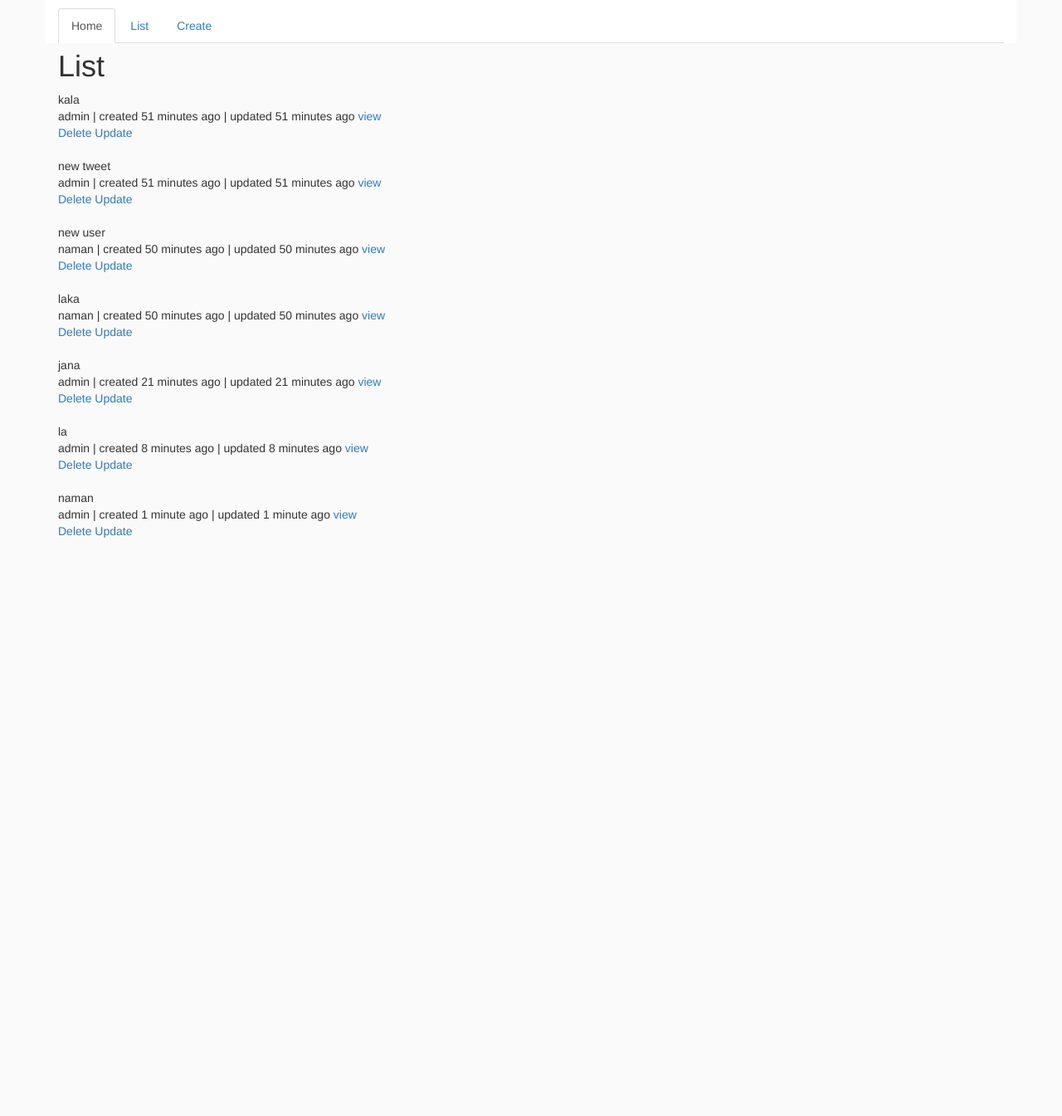
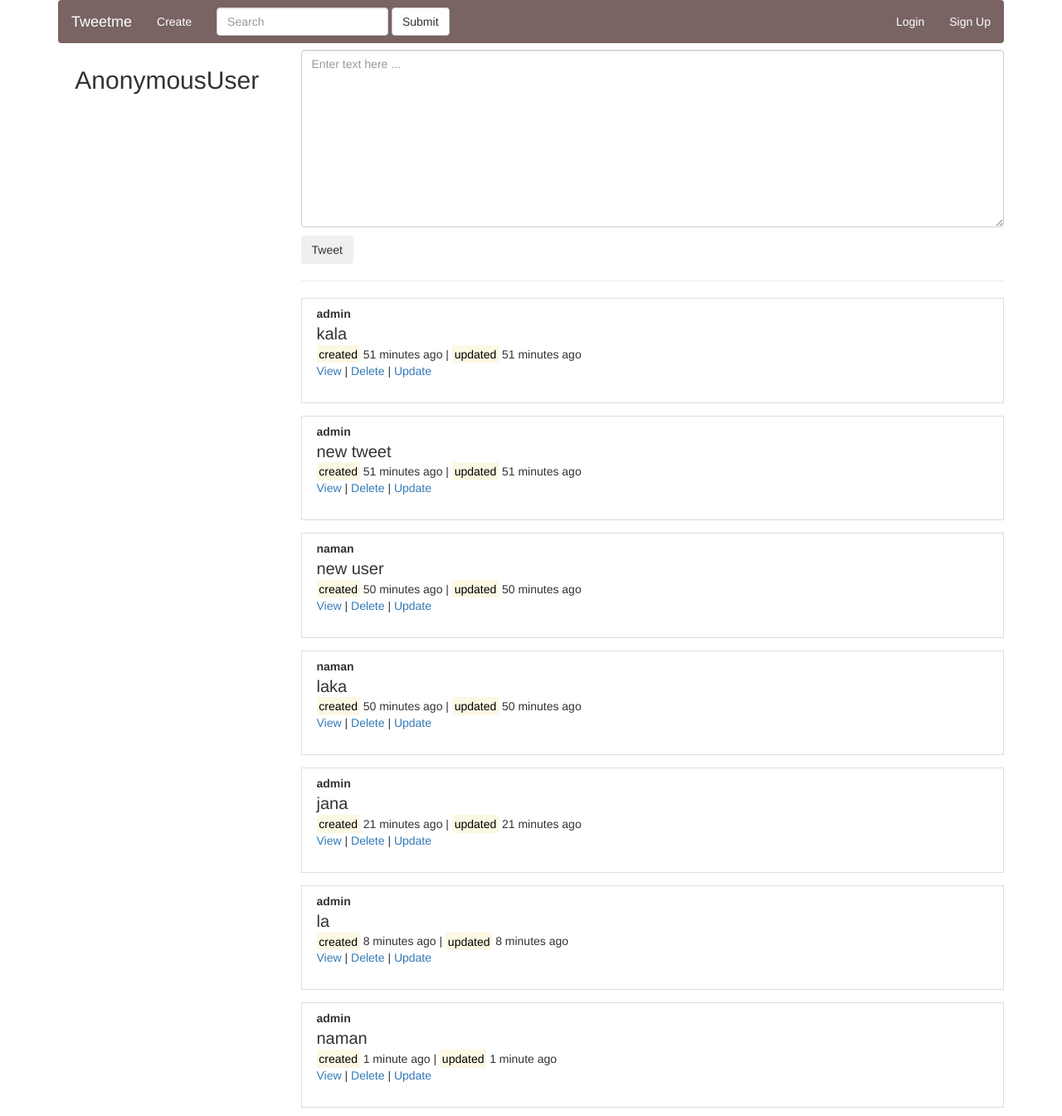
Before and after one commit to namanjain10/Tweets, a Django app: page /list/ in a window 1280 px wide. Shown: the whole page at 83% size. Before the commit the page ends 648 px from the top, so only its background shows below. Run offline with Django 3.2, Linux system fonts and the light colour scheme; data comes from the database, SQL or seed files in the repository; both versions use the stored data as it was after the commit; parts of the project's set-up code (start-up, migrations or seed data) failed here and were passed over; some libraries are stand-ins or nearby versions.

Commit message:
styling and home page created

```diff
--- a/static/css/index.css
+++ b/static/css/index.css
@@ -1,18 +1,18 @@
-h3 {
-    color: rgb(37, 74, 198);
+/* h3 {
+    color: rgb(190, 38, 38);
 }
 
 h1 {
-    color: rgb(75, 6, 150);
+    color: rgb(126, 52, 52);
 }
 
 h2 {
-    color: rgb(40, 105, 191);
+    color: rgb(170, 47, 47);
 }
 
 h4 {
-    color: rgb(40, 153, 168);
-}
+    color: rgb(199, 41, 41);
+} */
 
 td {
     font-size: 14px;
@@ -25,11 +25,21 @@ td {
 .table-striped > tbody > tr:nth-child(2n) > td, .table-striped > tbody > tr:nth-child(2n) > th {
    background-color: rgb(232, 245, 238);
 }
+
 body{
-        padding-top: 60px;
+    padding-top: 60px;
 }
+
+.navbar {
+    background-color:rgb(121, 99, 99);
+}
+
 .table-striped > tbody > tr:nth-child(2n+1) > td, .table-striped > tbody > tr:nth-child(2n+1) > th {
    background-color: rgb(245, 247, 235);
+}
+
+.navbar a{
+    color: white;
 }
 
 .season_table {
--- a/templates/tweetApp/form.html
+++ b/templates/tweetApp/form.html
@@ -1,11 +1,6 @@
-{% extends "tweetApp/index.html" %}
-{% load staticfiles %}
-
-{% block content %}
-    <h1>{{titles}}</h1>
-    <form action="" method="post">
-        {% csrf_token %}
-        {{ form.as_p }}
-        <input type="submit" value="{{titles}}" />
-    </form>
-{% endblock content%}
+<form action="{% if action_url %}{{action_url}}{%endif%}" method="post">
+    {% csrf_token %}
+    {{ form.as_p }}
+    <input class="btn" type="submit" value="{{titles}}">
+    <hr>
+</form>
--- a/templates/tweetApp/index.html
+++ b/templates/tweetApp/index.html
@@ -5,40 +5,57 @@
         <meta charset="utf-8">
         <title>MY APP</title>
         <link rel="stylesheet" href="https://maxcdn.bootstrapcdn.com/bootstrap/3.3.7/css/bootstrap.min.css" integrity="sha384-BVYiiSIFeK1dGmJRAkycuHAHRg32OmUcww7on3RYdg4Va+PmSTsz/K68vbdEjh4u" crossorigin="anonymous">
-        <!-- <link rel="stylesheet" href="{% static "css/index.css" %}"> -->
+        <link rel="stylesheet" href="{% static "css/index.css" %}">
 
-        <!-- <script src="https://code.jquery.com/jquery-1.10.2.js"></script> -->
+        <script src="https://code.jquery.com/jquery-1.10.2.js"></script>
     </head>
-    <body style="background-color:rgb(250,250,250)">
+    <body>
+        <div class="container navbar-fixed-top">
+            <nav class="navbar">
+                <div class="container-fluid">
+                    <!-- Brand and toggle get grouped for better mobile display -->
+                    <div class="navbar-header">
+                        <button type="button" class="navbar-toggle collapsed glyphicon glyphicon-align-justify" data-toggle="collapse" style="color:rgb(193, 200, 197)" data-target="#bs-example-navbar-collapse-1" aria-expanded="false">
+                            <span class="sr-only">Toggle navigation</span>
+                            <span class="icon-bar"></span>
+                            <span class="icon-bar"></span>
+                            <span class="icon-bar"></span>
+                        </button>
 
-        <div class="navbar-fixed-top">
-            <div class="container" style="padding-top : 10px; background-color:white">
-                <ul class="nav nav-tabs">
-                    <li role="presentation" class="active"><a href="/">Home</a></li>
-                    <li role="presentation"><a href="/list/">List</a></li>
-                    <li role="presentation"><a href="/create/">Create</a></li>
-                    <!-- <div class="col-md-7">
-                        <input class="form-control" type="search" id="search" name="player" onkeyup="player(event)" placeholder="Search for User..."/>
+                        <a class="navbar-brand" href="/list/">Tweetme</a>
+                    </div>
 
-                        <div class="row col-md-12">
-                            <div class="dropdown" id="search_box"></div>
-                        </div>
-                    </div> -->
-                </ul>
-            </div>
+                    <!-- Collect the nav links, forms, and other content for toggling -->
+                    <div class="collapse navbar-collapse" id="bs-example-navbar-collapse-1">
+                        <ul class="nav navbar-nav">
+                            <li><a href="/create/">Create</a></li>
+                        </ul>
+                        <form class="navbar-form navbar-left">
+                            <div class="form-group">
+                                <input type="text" class="form-control" placeholder="Search">
+                            </div>
+                            <button type="submit" class="btn btn-default">Submit</button>
+                        </form>
+                        <ul class="nav navbar-nav navbar-right">
+                            <li><a href="#">Login</a></li>
+                            <li><a href="#">Sign Up</a></li>
+                        </ul>
+                    </div><!-- /.navbar-collapse -->
+                </div><!-- /.container-fluid -->
+            </nav>
+
         </div>
 
-        <div class="container" style = "padding-top:40px">
+
+        <div class="container" style = "background-color:white">
         {% block content %}
-
-        <h1>YESs</h1>
 
         {% endblock content %}
         </div>
         {% block inbody %}
         {% endblock inbody %}
     </body>
-    <!-- <script src="https://maxcdn.bootstrapcdn.com/bootstrap/3.3.7/js/bootstrap.min.js" integrity="sha384-Tc5IQib027qvyjSMfHjOMaLkfuWVxZxUPnCJA7l2mCWNIpG9mGCD8wGNIcPD7Txa" crossorigin="anonymous"></script> -->
+    <script src="https://maxcdn.bootstrapcdn.com/bootstrap/3.3.7/js/bootstrap.min.js" integrity="sha384-Tc5IQib027qvyjSMfHjOMaLkfuWVxZxUPnCJA7l2mCWNIpG9mGCD8wGNIcPD7Txa" crossorigin="anonymous"></script>
     {% block js%}
 
     {% endblock js%}
--- a/templates/tweetApp/tweet_list.html
+++ b/templates/tweetApp/tweet_list.html
@@ -2,15 +2,35 @@
 {% load staticfiles %}
 
 {% block content %}
-    <h1>List</h1>
 
-    {% for p in object_list %}
+    <div class="row">
+        <div class="col-md-3" style="text-align:center">
+            <h2>{{request.user}}</h2>
+        </div>
+        <div class="col-md-9">
+            <div class="">
+                {% include "tweetApp/form.html" with form=create_form action_url='/create/' titles='Tweet'%}
+            </div>
 
-    {{p.content}}<br>
-    {{p.user}} | created {{p.dataCreated|timesince}} ago | updated {{p.dataUpdated|timesince}} ago <a href = '/detail/{{p.id}}'> view</a><br>
-    <a href="/delete/{{p.id}}"> Delete </a><a href="/update/{{p.id}}"> Update</a><br>
-    <br>
-    {% endfor %}
+            <ul class="media-list">
+                {% for p in object_list %}
+                <li class="media" style="border: 1px solid rgba(221, 221, 224, 1); padding:8px">
+                    <div class="media-right">
+                        <strong>{{p.user}}</strong><br>
+                        <div style='font-size:20px'>
+                            {{p.content}}
+                        </div>
+                        <mark>created</mark> {{p.dataCreated|timesince}} ago | <mark>updated</mark> {{p.dataUpdated|timesince}} ago <br>
+                        <a href = '/detail/{{p.id}}'> View </a>|<a href="/delete/{{p.id}}"> Delete </a>|<a href="/update/{{p.id}}"> Update</a><br>
+                        <br>
+                    </div>
+                </li>
+                {% empty %}
+                <div class="jumbotron" style = "text-align:center">No Tweets Yet!!!</div>
+                {% endfor %}
+            </ul>
+        </div>
+    </div>
 
 
 {% endblock content%}
--- a/tweetApp/forms.py
+++ b/tweetApp/forms.py
@@ -3,6 +3,7 @@ from django import forms
 from .models import Tweet
 
 class TweetForm(forms.ModelForm):
+    content = forms.CharField(label='', widget=forms.Textarea(attrs={'class':'form-control', 'placeholder':'Enter text here ...'}))
     class Meta:
         model = Tweet
         fields = ['content']
--- a/tweetApp/views.py
+++ b/tweetApp/views.py
@@ -4,7 +4,7 @@ from django.views import View
 from .models import Tweet
 from django.contrib.auth import get_user_model
 from .forms import TweetForm
-from .mixins import FormLoginMixin
+from .mixins import FormLoginMixin, UserOwnerMixin
 from django.contrib.auth.mixins import LoginRequiredMixin
 
 class index (View) :
@@ -18,6 +18,12 @@ class TweetDetailView(DetailView):
 class TweetListView(ListView):
     User = get_user_model()
     model = Tweet
+
+    def get_context_data(self, *args, **kwargs) :
+        context = super(TweetListView, self).get_context_data(*args, **kwargs)
+        context['create_form'] = TweetForm()
+        context['action_url'] = '/list'
+        return context
     #print (User.objects.filter(username = 'naman').values('id'))
     #print (User.object.filter(user_id = 2).get('username'))
     #queryset = Tweet.objects.filter(user_id = 1).all()
@@ -27,7 +33,7 @@ class TweetCreateView(FormLoginMixin, CreateView):
     template_name = 'tweetApp/tweet_create.html'
     success_url = '/list/'
 
-class TweetUpdateView(LoginRequiredMixin, UpdateView):
+class TweetUpdateView(LoginRequiredMixin, UserOwnerMixin, UpdateView):
     model = Tweet
     form_class = TweetForm
     template_name = 'tweetApp/tweet_update.html'
@@ -36,6 +42,7 @@ class TweetUpdateView(LoginRequiredMixin, UpdateView):
 
 class TweetDeleteView (LoginRequiredMixin, DeleteView):
     model = Tweet
+    form_class = TweetForm
     success_url = '/list/'
     template_name = 'tweetApp/tweet_delete.html'
     login_url = '/admin/login/'
```
Also changed, not shown: templates/tweetApp/tweet_create.html (+7 -0 lines), templates/tweetApp/tweet_update.html (+7 -0 lines), tweetApp/mixins.py (+11 -0 lines), db.sqlite3.
